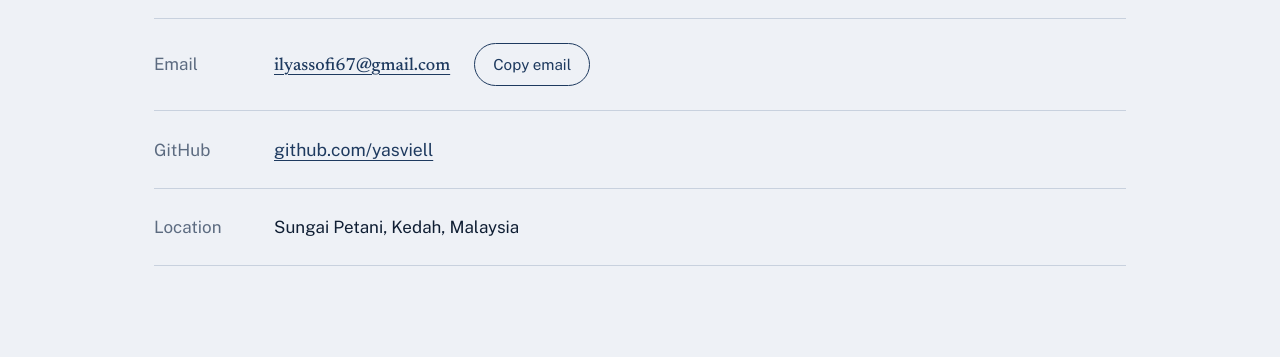
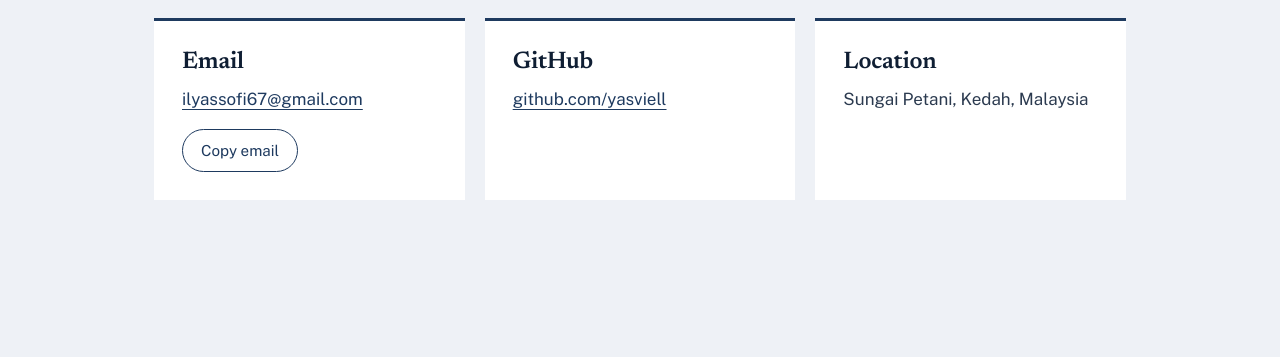
Before and after one commit to yasviell/my-resume-site, a plain HTML site: page contact.html in a window 1280 px wide. Shown: the part 443-800 px from the top of the page. Drawn offline with nearby package versions, Linux system fonts and the light colour scheme.

Commit message:
Update contact page

```diff
--- a/contact.html
+++ b/contact.html
@@ -27,22 +27,21 @@
 <main>
   <section>
     <h2>Get in Touch</h2>
-
-    <div class="contact-row">
-      <span class="label">Email</span>
-      <a class="email" href="mailto:ilyassofi67@gmail.com">ilyassofi67@gmail.com</a>
-      <button class="copy" type="button" data-copy="ilyassofi67@gmail.com">Copy email</button>
-    </div>
-
-    <div class="contact-row">
-      <span class="label">GitHub</span>
-      <a href="https://github.com/yasviell" target="_blank" rel="noopener">github.com/yasviell</a>
-    </div>
-
-    <div class="contact-row">
-      <span class="label">Location</span>
-      <span>Sungai Petani, Kedah, Malaysia</span>
-    </div>
+    <ul class="hobby-grid">
+      <li>
+        <h3>Email</h3>
+        <p><a href="mailto:ilyassofi67@gmail.com">ilyassofi67@gmail.com</a></p>
+        <button class="copy" type="button" data-copy="ilyassofi67@gmail.com" style="margin-top: 16px;">Copy email</button>
+      </li>
+      <li>
+        <h3>GitHub</h3>
+        <p><a href="https://github.com/yasviell" target="_blank" rel="noopener">github.com/yasviell</a></p>
+      </li>
+      <li>
+        <h3>Location</h3>
+        <p>Sungai Petani, Kedah, Malaysia</p>
+      </li>
+    </ul>
   </section>
 </main>
 
```
